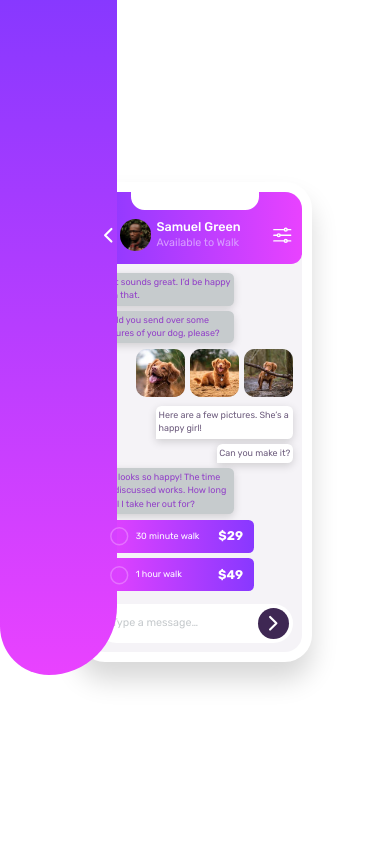
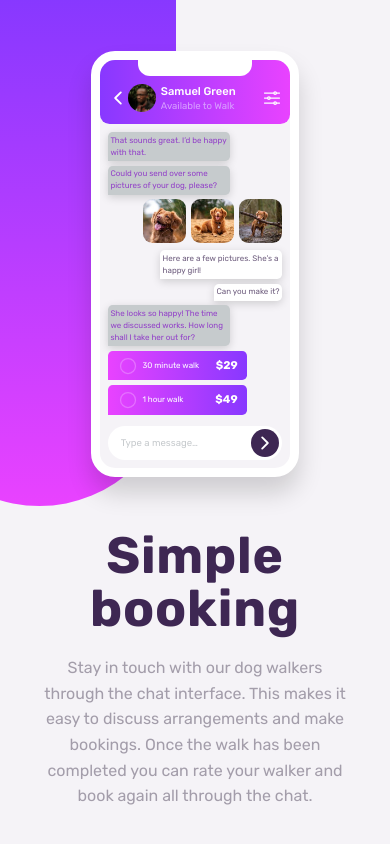
Before and after one commit to RobicaCodeaza/chat-app-css, a plain HTML site: page index.html in a window 390 px wide. Drawn offline with nearby package versions, Linux system fonts and the light colour scheme.

Commit message:
Responsive Chat app

```diff
--- a/css/queries.css
+++ b/css/queries.css
@@ -7,9 +7,16 @@
 }
 /* Tablets */
 @media (max-width: 59em) {
-  /* html {
+  html {
     font-size: 50%;
-  } */
+  }
+  main {
+    padding: 6.4rem;
+  }
+
+  .phone {
+    margin-right: 6.4rem;
+  }
 }
 @media (max-width: 48em) {
   /* html {
@@ -19,4 +26,26 @@
 
 /* Mobile */
 @media (max-width: 36em) {
+  main {
+    flex-direction: column;
+    gap: 6.4rem;
+  }
+  .linear-gradient {
+    width: 70vw;
+    height: 60vh;
+    left: -25%;
+  }
+  .phone {
+    margin: 0 auto;
+  }
+  .details {
+    text-align: center;
+    width: 80vw;
+  }
+  .heading-primary {
+    font-size: 6.4rem;
+  }
+  .details-text {
+    font-size: 2rem;
+  }
 }
--- a/css/style.css
+++ b/css/style.css
@@ -59,6 +59,11 @@ main {
   display: flex;
   align-items: center;
   justify-content: center;
+  background-color: var(--light-grayish-violet);
+  padding: 8rem;
+}
+main * {
+  position: relative;
 }
 .linear-gradient {
   background: linear-gradient(
@@ -68,10 +73,10 @@ main {
   );
   position: absolute;
   top: 0;
-  left: 0;
-  width: 30%;
+  left: -5%;
+  width: 35%;
   height: 80%;
-  border-radius: 0 0 35rem 25rem;
+  border-radius: 0 0 40rem 40rem;
 }
 .phone {
   width: 26rem;
@@ -83,6 +88,7 @@ main {
   border: 1.2rem solid #fff;
   display: flex;
   flex-direction: column;
+  margin-right: 12.6rem;
 }
 /* TOP PART PHONE */
 .phone-top-part {
@@ -241,3 +247,21 @@ main {
 .circle {
   color: var(--very-light-magenta);
 }
+/* DETAILS */
+
+.details {
+  width: 50rem;
+}
+.heading-primary {
+  font-size: 4.4rem;
+  font-weight: 700;
+  color: var(--very-dark-desaturated-violet);
+  letter-spacing: 0.1rem;
+  line-height: 1.05;
+  margin-bottom: 2.4rem;
+}
+.details-text {
+  font-size: 1.8rem;
+  line-height: 1.6;
+  color: var(--dark-grayish-violet);
+}
--- a/index.html
+++ b/index.html
@@ -128,11 +128,17 @@
           </div>
         </div>
       </div>
+      <div class="details">
+        <h1 class="heading-primary">Simple booking</h1>
+        <p class="details-text">
+          Stay in touch with our dog walkers through the chat interface. This
+          makes it easy to discuss arrangements and make bookings. Once the walk
+          has been completed you can rate your walker and book again all through
+          the chat.
+        </p>
+      </div>
     </main>
 
-    <!-- Simple booking Stay in touch with our dog walkers through the chat
-    interface. This makes it easy to discuss arrangements and make bookings.
-    Once the walk has been completed you can rate your walker and book again all
-    through the chat. -->
+    <!--  -->
   </body>
 </html>
```
